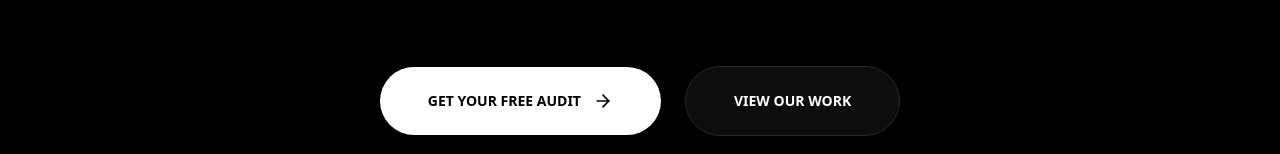
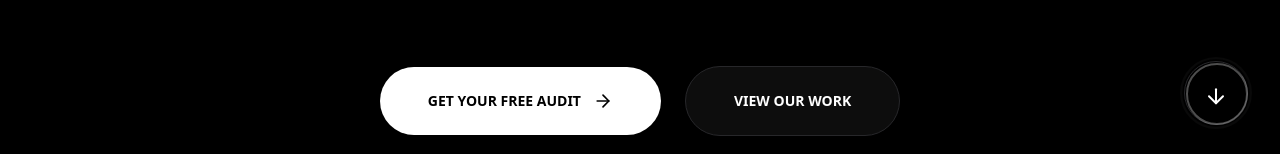
Before and after one commit to monju1190/sitelift-io, a Next.js app: page / in a window 1280 px wide. Shown: the part 643-797 px from the top of the page. Built offline with nearby package versions, Linux system fonts and the light colour scheme.

Commit message:
Fix spacing issues and add animated scroll indicator

```diff
--- a/src/app/page.tsx
+++ b/src/app/page.tsx
@@ -11,10 +11,12 @@ import { FAQ } from "@/components/FAQ";
 import { Showcase } from "@/components/Showcase";
 import { Founders } from "@/components/Founders";
 import { DataShowcase } from "@/components/DataShowcase";
+import { ScrollIndicator } from "@/components/ScrollIndicator";
 
 export default function Home() {
   return (
     <main className="min-h-screen bg-black text-white">
+      <ScrollIndicator />
       <Navbar />
 
       <Hero />
--- a/src/components/DataShowcase.tsx
+++ b/src/components/DataShowcase.tsx
@@ -44,11 +44,11 @@ export function DataShowcase() {
     const scale = useTransform(scrollYProgress, [0, 0.5, 1], [0.8, 1, 0.8]);
 
     return (
-        <section ref={containerRef} className="relative overflow-hidden bg-black py-24 px-6">
+        <section ref={containerRef} className="relative overflow-hidden bg-black py-16 px-6">
             <div className="mx-auto max-w-7xl">
-                <div className="grid grid-cols-1 lg:grid-cols-2 gap-20 items-center">
+                <div className="grid grid-cols-1 lg:grid-cols-2 gap-12 items-start">
                     {/* Left Side: Content */}
-                    <div className="space-y-12">
+                    <div className="space-y-8">
                         <motion.div
                             initial={{ opacity: 0, x: -50 }}
                             whileInView={{ opacity: 1, x: 0 }}
@@ -77,7 +77,7 @@ export function DataShowcase() {
                         </motion.p>
 
                         {/* Metrics Grid */}
-                        <div className="grid grid-cols-2 gap-6">
+                        <div className="grid grid-cols-2 gap-4">
                             {metrics.map((metric, i) => (
                                 <motion.div
                                     key={i}
@@ -89,9 +89,9 @@ export function DataShowcase() {
                                         ease: [0.16, 1, 0.3, 1]
                                     }}
                                     viewport={{ once: true }}
-                                    className="group relative rounded-3xl border border-white/5 bg-white/[0.02] p-6 hover:bg-white/[0.04] hover:border-white/10 transition-all duration-500"
+                                    className="group relative rounded-3xl border border-white/5 bg-white/[0.02] p-5 hover:bg-white/[0.04] hover:border-white/10 transition-all duration-500"
                                 >
-                                    <div className="mb-4 flex h-10 w-10 items-center justify-center rounded-xl bg-white text-black transition-transform duration-500 group-hover:scale-110 group-hover:rotate-6">
+                                    <div className="mb-3 flex h-10 w-10 items-center justify-center rounded-xl bg-white text-black transition-transform duration-500 group-hover:scale-110 group-hover:rotate-6">
                                         <metric.icon className="h-5 w-5" />
                                     </div>
                                     <div className="text-4xl font-black tracking-tighter text-white mb-1">
@@ -106,10 +106,10 @@ export function DataShowcase() {
                     </div>
 
                     {/* Right Side: Animated Visual Element (Fantik-style) */}
-                    <div className="relative h-[600px] hidden lg:block">
+                    <div className="relative hidden lg:block">
                         <motion.div
                             style={{ y, opacity, scale }}
-                            className="sticky top-1/2 -translate-y-1/2"
+                            className="relative"
                         >
                             {/* Main Card with Scroll Animation */}
                             <div className="relative">
--- a/src/components/Process.tsx
+++ b/src/components/Process.tsx
@@ -40,9 +40,9 @@ export function Process() {
     });
 
     return (
-        <section id="process" ref={containerRef} className="px-6 py-32">
+        <section id="process" ref={containerRef} className="px-6 py-20">
             <div className="mx-auto max-w-4xl">
-                <h2 className="mb-20 text-center text-3xl font-bold tracking-tighter md:text-5xl">Our Process</h2>
+                <h2 className="mb-12 text-center text-3xl font-bold tracking-tighter md:text-5xl">Our Process</h2>
 
                 <div className="relative">
                     {/* Timeline Line */}
--- /dev/null
+++ b/src/components/ScrollIndicator.tsx
@@ -0,0 +1,129 @@
+"use client";
+
+import { motion, useScroll, useTransform } from "framer-motion";
+import { ArrowDown, ArrowUp } from "lucide-react";
+import { useEffect, useState } from "react";
+
+export function ScrollIndicator() {
+    const [isVisible, setIsVisible] = useState(true);
+    const [scrollDirection, setScrollDirection] = useState<"down" | "up">("down");
+    const { scrollY } = useScroll();
+    const opacity = useTransform(scrollY, [0, 300], [1, 0]);
+
+    useEffect(() => {
+        let lastScrollY = window.scrollY;
+        let ticking = false;
+
+        const updateScrollDirection = () => {
+            const scrollY = window.scrollY;
+
+            if (Math.abs(scrollY - lastScrollY) < 5) {
+                ticking = false;
+                return;
+            }
+
+            setScrollDirection(scrollY > lastScrollY ? "down" : "up");
+
+            // Hide when at top or bottom
+            const isAtTop = scrollY < 100;
+            const isAtBottom = window.innerHeight + scrollY >= document.documentElement.scrollHeight - 100;
+            setIsVisible(!isAtTop && !isAtBottom);
+
+            lastScrollY = scrollY > 0 ? scrollY : 0;
+            ticking = false;
+        };
+
+        const onScroll = () => {
+            if (!ticking) {
+                window.requestAnimationFrame(updateScrollDirection);
+                ticking = true;
+            }
+        };
+
+        window.addEventListener("scroll", onScroll);
+        return () => window.removeEventListener("scroll", onScroll);
+    }, []);
+
+    const scrollToDirection = () => {
+        if (scrollDirection === "down") {
+            window.scrollBy({ top: window.innerHeight, behavior: "smooth" });
+        } else {
+            window.scrollBy({ top: -window.innerHeight, behavior: "smooth" });
+        }
+    };
+
+    return (
+        <motion.div
+            style={{ opacity }}
+            initial={{ opacity: 0 }}
+            animate={{ opacity: isVisible ? 1 : 0 }}
+            className="fixed bottom-8 right-8 z-50 hidden md:block"
+        >
+            <motion.button
+                onClick={scrollToDirection}
+                whileHover={{ scale: 1.1 }}
+                whileTap={{ scale: 0.95 }}
+                className="group relative flex h-16 w-16 items-center justify-center rounded-full border border-white/20 bg-black/80 backdrop-blur-xl transition-all duration-500 hover:border-white hover:bg-white/10"
+            >
+                {/* Animated Ring */}
+                <motion.div
+                    animate={{
+                        scale: [1, 1.3, 1],
+                        opacity: [0.5, 0, 0.5],
+                    }}
+                    transition={{
+                        duration: 2,
+                        repeat: Infinity,
+                        ease: "easeInOut"
+                    }}
+                    className="absolute inset-0 rounded-full border-2 border-white/30"
+                />
+
+                {/* Icon Container */}
+                <motion.div
+                    animate={{
+                        y: scrollDirection === "down" ? [0, 4, 0] : [0, -4, 0],
+                    }}
+                    transition={{
+                        duration: 1.5,
+                        repeat: Infinity,
+                        ease: "easeInOut"
+                    }}
+                    className="relative"
+                >
+                    {scrollDirection === "down" ? (
+                        <ArrowDown className="h-6 w-6 text-white transition-colors group-hover:text-white" />
+                    ) : (
+                        <ArrowUp className="h-6 w-6 text-white transition-colors group-hover:text-white" />
+                    )}
+                </motion.div>
+
+                {/* Progress Ring */}
+                <svg className="absolute inset-0 -rotate-90" width="64" height="64">
+                    <motion.circle
+                        cx="32"
+                        cy="32"
+                        r="30"
+                        stroke="white"
+                        strokeWidth="2"
+                        fill="none"
+                        strokeDasharray="188.4"
+                        strokeDashoffset={useTransform(
+                            scrollY,
+                            [0, document.documentElement.scrollHeight - window.innerHeight],
+                            [188.4, 0]
+                        )}
+                        className="opacity-30"
+                    />
+                </svg>
+
+                {/* Tooltip */}
+                <div className="absolute -left-32 top-1/2 -translate-y-1/2 opacity-0 transition-opacity group-hover:opacity-100">
+                    <div className="rounded-lg border border-white/10 bg-black/90 px-3 py-1.5 text-xs font-medium text-white backdrop-blur-xl">
+                        {scrollDirection === "down" ? "Scroll Down" : "Scroll Up"}
+                    </div>
+                </div>
+            </motion.button>
+        </motion.div>
+    );
+}
--- a/src/components/Showcase.tsx
+++ b/src/components/Showcase.tsx
@@ -22,7 +22,7 @@ export function Showcase() {
     const opacity = useTransform(scrollYProgress, [0, 0.1, 0.9, 1], [0, 1, 1, 0]);
 
     return (
-        <section ref={containerRef} className="relative h-[250vh] bg-black">
+        <section ref={containerRef} className="relative h-[180vh] bg-black">
             <div className="sticky top-0 h-screen flex flex-col items-center justify-center px-6 overflow-hidden">
                 <motion.div
                     style={{ opacity }}
```
